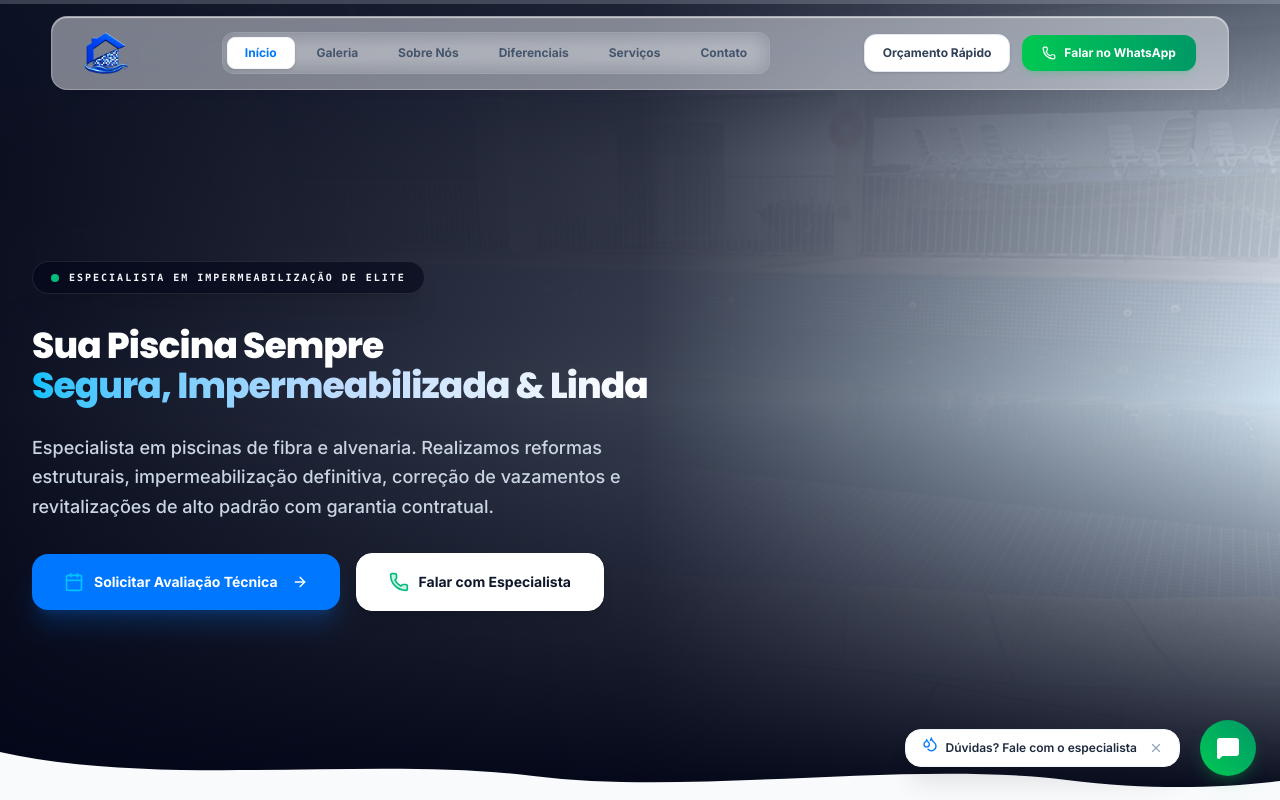
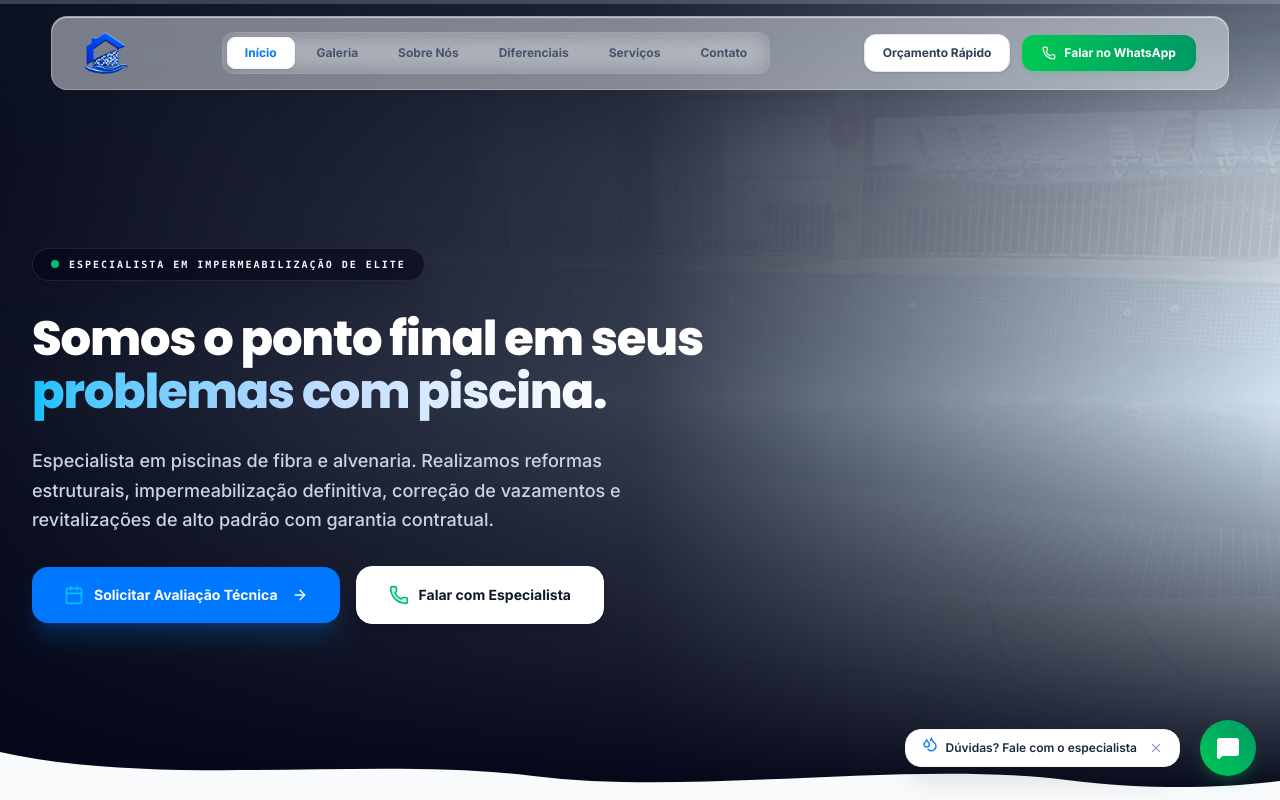
Before and after one commit to rogerslv11/Renova-2, a React (Vite) app: page / in a window 1280 px wide. Shown: the top 800 px of the page. Built offline with nearby package versions, Linux system fonts and the light colour scheme.

Commit message:
feat: update hero headline copy

```diff
--- a/src/components/Hero.tsx
+++ b/src/components/Hero.tsx
@@ -85,11 +85,11 @@ export default function Hero({ onCtaClick }: HeroProps) {
             initial={{ opacity: 0, y: 25 }}
             animate={{ opacity: 1, y: 0 }}
             transition={{ delay: 0.15, duration: 0.95, ease: [0.16, 1, 0.3, 1] }}
-            className="font-display font-extrabold text-4xl sm:text-5.5xl lg:text-6.5xl text-white tracking-tight leading-[1.1]"
+            className="font-display font-extrabold text-5xl sm:text-5.5xl lg:text-6.5xl text-white tracking-tight leading-[1.1]"
           >
-            Sua Piscina Sempre <br className="hidden sm:inline" />
+            Somos o ponto final em seus  <br className="hidden sm:inline" />
             <span className="text-transparent bg-clip-text bg-gradient-to-r from-accent via-blue-200 to-white font-black pb-1 inline-block">
-              Segura, Impermeabilizada & Linda
+              problemas com piscina.
             </span>
           </motion.h1>
 
```
